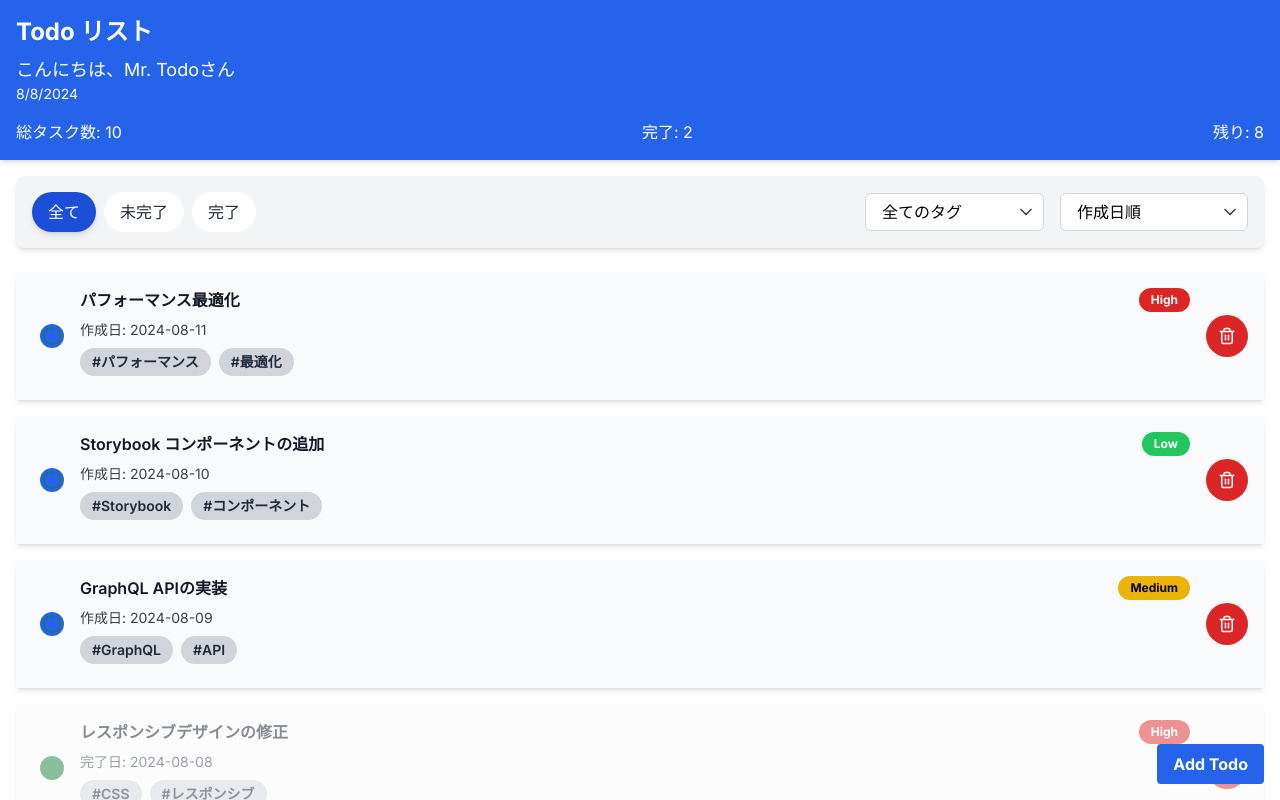
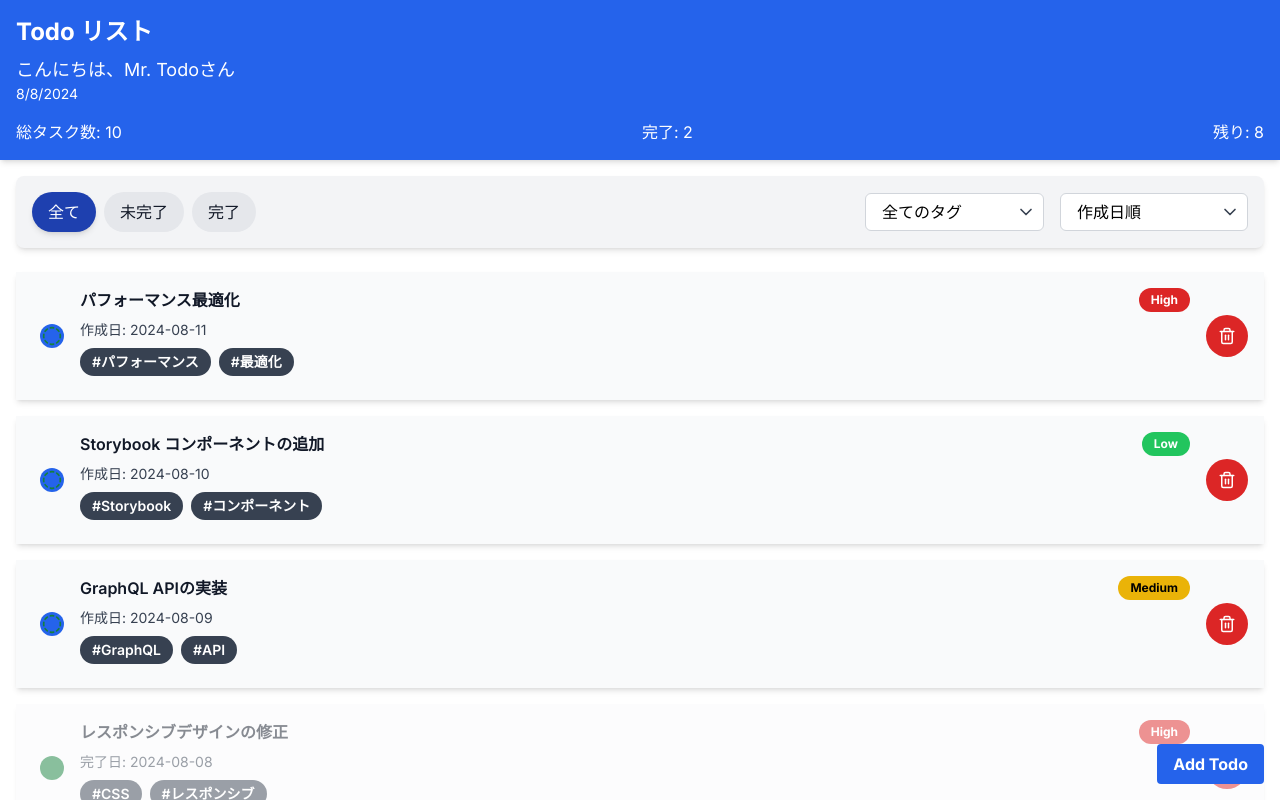
Before and after one commit to ca-terumi-k/jest-next-tutorial, a Next.js app: page / in a window 1280 px wide. Built offline with nearby package versions, Linux system fonts and the light colour scheme.

Commit message:
fix コントラスト

```diff
--- a/app/components/TodoItem.tsx
+++ b/app/components/TodoItem.tsx
@@ -130,7 +130,7 @@ export default function TodoItem({
                         {todo.tags.map((tag) => (
                             <span
                                 key={tag}
-                                className="inline-block bg-gray-300 rounded-full px-3 py-1 text-sm font-semibold text-gray-800 mr-2 mb-2"
+                                className="inline-block bg-gray-700 rounded-full px-3 py-1 text-sm font-semibold text-white mr-2 mb-2"
                             >
                                 #{tag}
                             </span>
--- a/app/components/TodoList.tsx
+++ b/app/components/TodoList.tsx
@@ -112,8 +112,8 @@ export default function TodoList() {
                             key={filterType}
                             className={`px-4 py-2 rounded-full transition-colors duration-200 ${
                                 filter === filterType
-                                    ? "bg-blue-700 text-white shadow-md"
-                                    : "bg-white text-gray-800 hover:bg-gray-300"
+                                    ? "bg-blue-800 text-white shadow-md"
+                                    : "bg-gray-200 text-gray-900 hover:bg-gray-400"
                             }`}
                             onClick={() =>
                                 handleFilterChange(filterType as FilterType)
```
